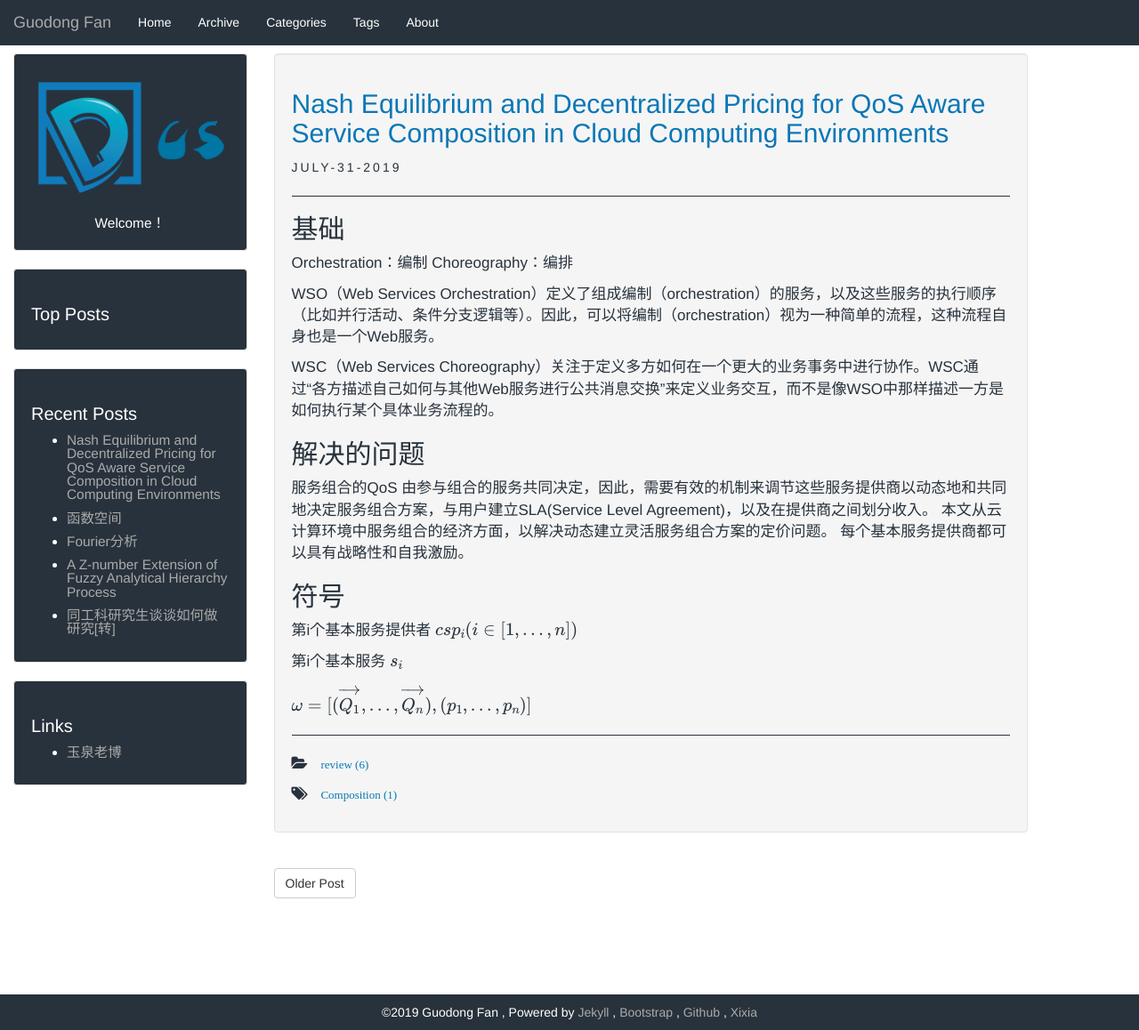
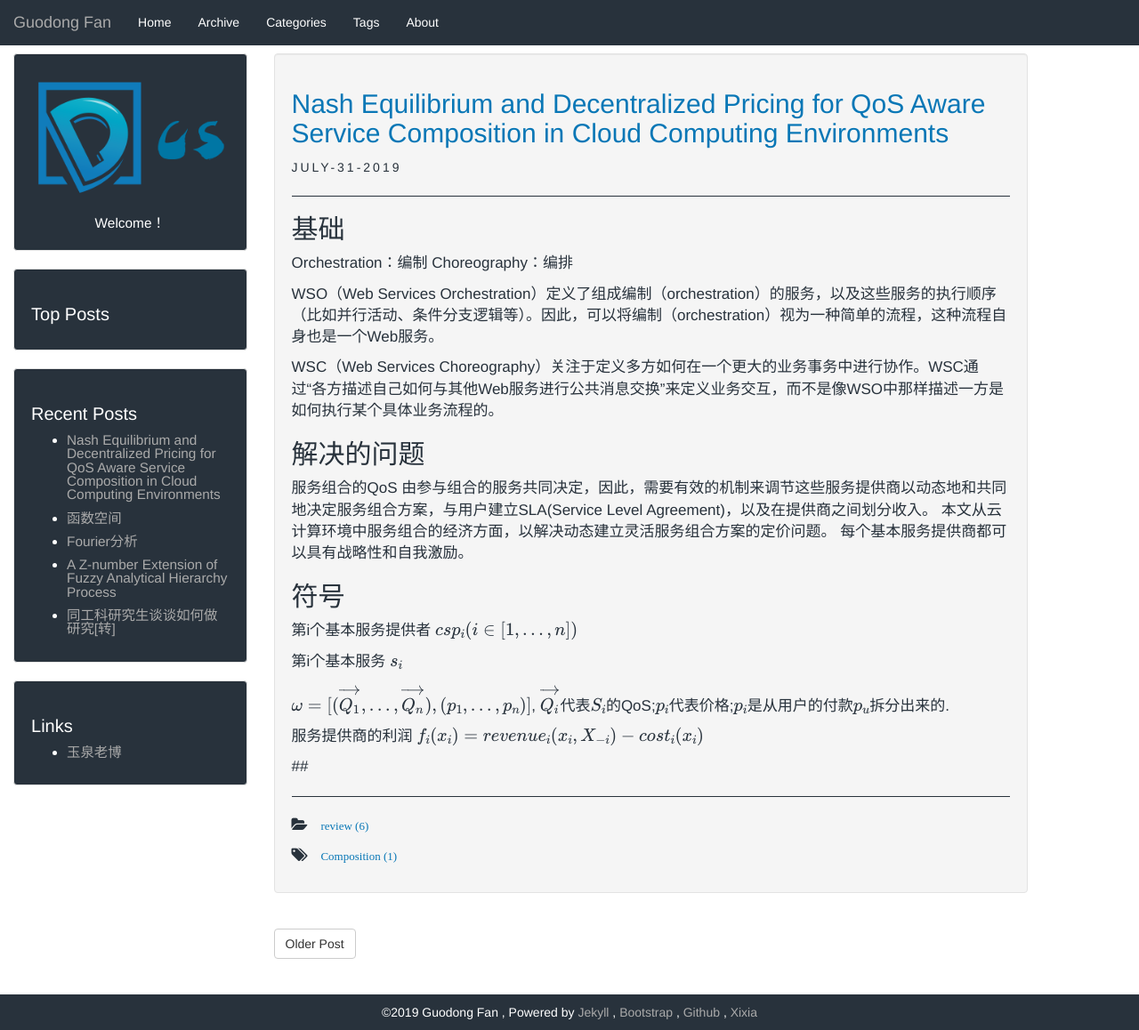
Before and after one commit to GuodongFan/GuodongFan.github.io, a Jekyll site: the page built from _posts/2019-07-31-Nash-Equilibrium-Composition.md, in a window 1280 px wide and 1158 px high. Shown: the whole window at 89% size. Built offline with Jekyll 4.4.1, drawn with Linux system fonts in a browser that asks for light colours; our own code applies the rules of GitHub Pages for plain Markdown files; formulas are drawn with MathJax 3.

Commit message:
Update 2019-07-31-Nash-Equilibrium-Composition.md

```diff
--- a/_posts/2019-07-31-Nash-Equilibrium-Composition.md
+++ b/_posts/2019-07-31-Nash-Equilibrium-Composition.md
@@ -23,4 +23,10 @@ WSC（Web Services Choreography）关注于定义多方如何在一个更大的
 
 第i个基本服务 $s_i$
 
-$\omega=\lbrack(\overrightarrow{Q_1},...,\overrightarrow{Q_n}),(p_1,...,p_n)\rbrack$
+$\omega=\lbrack(\overrightarrow{Q_1},...,\overrightarrow{Q_n}),(p_1,...,p_n)\rbrack$, $\overrightarrow{Q_i}$代表$S_i$的QoS;$p_i$代表价格;$p_i$是从用户的付款$p_u$拆分出来的.
+
+服务提供商的利润 $f_i(x_i)=revenue_i(x_i, X_{-i})-cost_i(x_i)$
+
+
+
+##
```
